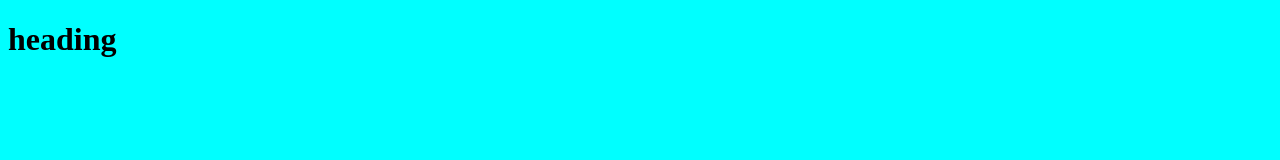
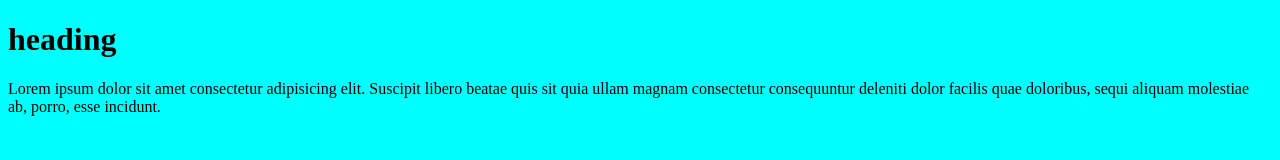
Before and after one commit to AliNajar7/test, a plain HTML site: page index.html in a window 1280 px wide. Drawn offline with Linux system fonts and the light colour scheme.

Commit message:
adding a paragrapg

```diff
--- a/index.html
+++ b/index.html
@@ -13,7 +13,7 @@
 </head>
 <body>
     <h1>heading</h1>
-
+    <p>Lorem ipsum dolor sit amet consectetur adipisicing elit. Suscipit libero beatae quis sit quia ullam magnam consectetur consequuntur deleniti dolor facilis quae doloribus, sequi aliquam molestiae ab, porro, esse incidunt.</p>
     <script src = "scripts.js"></script>
 </body>
 </html>
```
